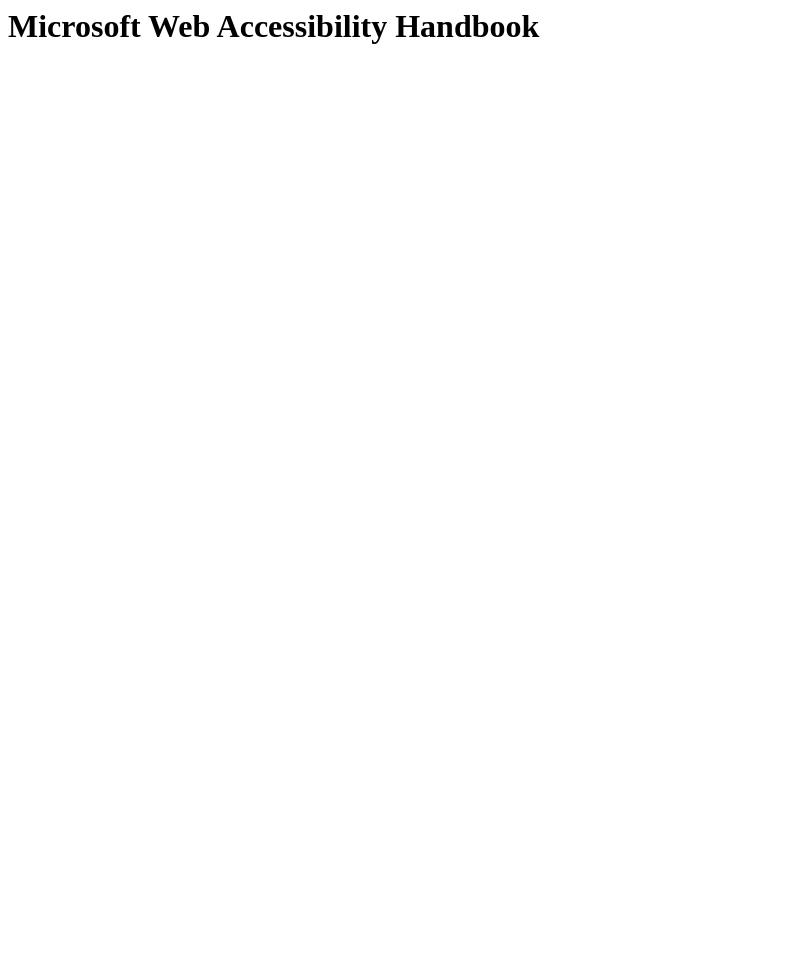
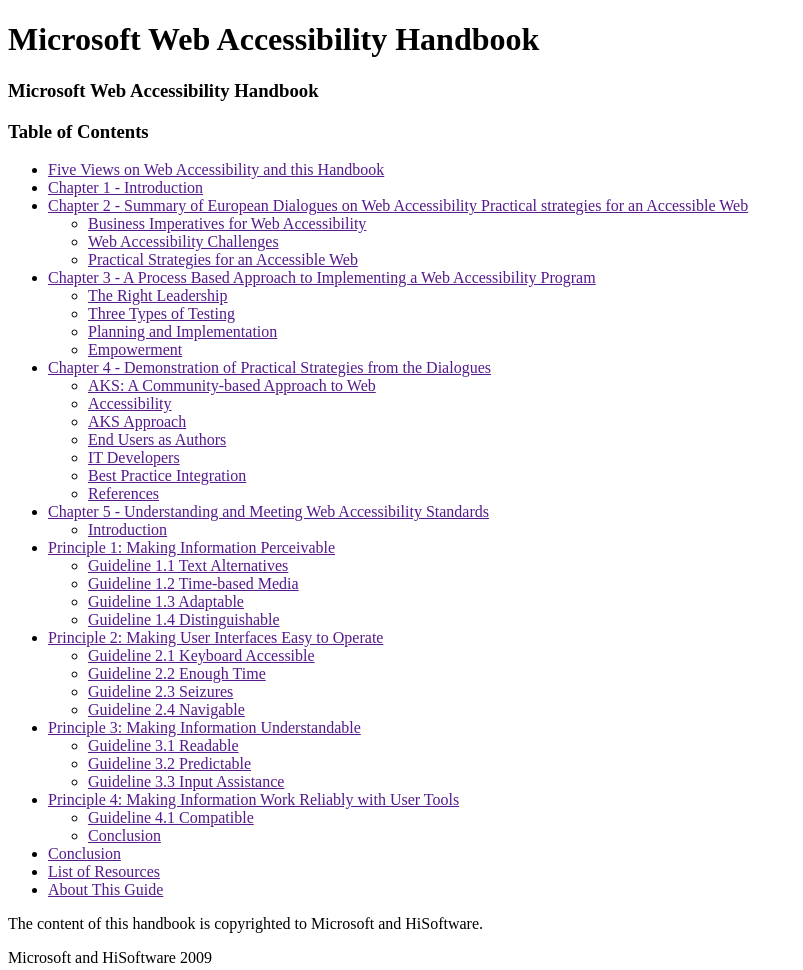
Before and after one commit to jalbertbowden/ms-web-accessibility-handbook, a plain HTML site: page index.html in a window 1280 px wide. Shown: the whole page, without its empty margins (0-803 px from the left). Before the commit the page ends 800 px from the top, so only its background shows below. Drawn offline with Linux system fonts and the light colour scheme.

Commit message:
index
added document template; combined index and toc

```diff
--- a/index.html
+++ b/index.html
@@ -1,2 +1,94 @@
-
-<h1>Microsoft Web Accessibility Handbook</h1>
+<!DOCTYPE html>
+<html lang="en-us">
+  <head>
+    <meta charset="utf-8" />
+    <title>MS Web Accessibility Handbook</title>
+    <meta name="viewport" content="width=device-width; initial-scale=1.0; maximum-scale=1.0;" />
+    <link type="text/css" rel="stylesheet" href="style.css" />
+  </head>
+  <body>
+    <div class="content">
+      <header role="banner"><h1>Microsoft Web Accessibility Handbook</h1></header>
+      <div class="main" role="main">
+        <article role="article">
+          <section role="region">
+            <h1>Microsoft Web Accessibility Handbook</h1>
+          </section>
+          <section role="region">
+            <h1>Table of Contents</h1>
+            <ul class="toc">
+              <li><a href="">Five Views on Web Accessibility and this Handbook</a></li>
+              <li><a href="">Chapter 1 - Introduction</a></li>
+              <li><a href="">Chapter 2 - Summary of European Dialogues on Web Accessibility Practical strategies for an Accessible Web</a>
+                <ul class="toc-sub">
+                  <li><a href="">Business Imperatives for Web Accessibility</a></li>
+                  <li><a href="">Web Accessibility Challenges</a></li>
+                  <li><a href="">Practical Strategies for an Accessible Web</a></li>
+                </ul>
+              </li>
+              <li><a href="">Chapter 3 - A Process Based Approach to Implementing a Web Accessibility Program</a>
+                <ul class="toc-sub">
+                  <li><a href="">The Right Leadership</a></li>
+                  <li><a href="">Three Types of Testing</a></li>
+                  <li><a href="">Planning and Implementation</a></li>
+                  <li><a href="">Empowerment</a></li>
+                </ul>
+              </li>
+              <li><a href="">Chapter 4 - Demonstration of Practical Strategies from the Dialogues</a>
+                <ul class="toc-sub">
+                  <li><a href="">AKS: A Community-based Approach to Web</a></li>
+                  <li><a href="">Accessibility</a></li>
+                  <li><a href="">AKS Approach</a></li>
+                  <li><a href="">End Users as Authors</a></li>
+                  <li><a href="">IT Developers</a></li>
+                  <li><a href="">Best Practice Integration</a></li>
+                  <li><a href="">References</a></li>
+                </ul>
+              </li>
+              <li><a href="">Chapter 5 - Understanding and Meeting Web Accessibility Standards</a>
+                <ul class="toc-sub">
+                  <li><a href="">Introduction</a></li>
+                </ul>
+              </li>
+              <li><a href="">Principle 1: Making Information Perceivable</a>
+                <ul class="toc-sub">
+                  <li><a href="">Guideline 1.1 Text Alternatives</a></li>
+                  <li><a href="">Guideline 1.2 Time-based Media</a></li>
+                  <li><a href="">Guideline 1.3 Adaptable</a></li>
+                  <li><a href="">Guideline 1.4 Distinguishable</a></li>
+                </ul>
+              </li>
+              <li><a href="">Principle 2: Making User Interfaces Easy to Operate</a>
+                <ul class="toc-sub">
+                  <li><a href="">Guideline 2.1 Keyboard Accessible</a></li>
+                  <li><a href="">Guideline 2.2 Enough Time</a></li>
+                  <li><a href="">Guideline 2.3 Seizures</a></li>
+                  <li><a href="">Guideline 2.4 Navigable</a></li>
+                </ul>
+              </li>
+              <li><a href="">Principle 3: Making Information Understandable</a>
+                <ul class="toc-sub">
+                  <li><a href="">Guideline 3.1 Readable</a></li>
+                  <li><a href="">Guideline 3.2 Predictable</a></li>
+                  <li><a href="">Guideline 3.3 Input Assistance</a></li>
+                </ul>
+              </li>
+              <li><a href="">Principle 4: Making Information Work Reliably with User Tools</a>
+                <ul class="toc-sub">
+                  <li><a href="">Guideline 4.1 Compatible</a></li>
+                  <li><a href="">Conclusion</a></li>
+                </ul>
+              </li>
+              <li><a href="">Conclusion</a></li>
+              <li><a href="">List of Resources</a></li>
+              <li><a href="">About This Guide</a></li>
+            </ul>
+            <p>The content of this handbook is copyrighted to Microsoft and HiSoftware.</p>
+            <p>Microsoft and HiSoftware 2009</p>
+          </section>
+        </article>
+        </div>
+      <footer></footer>
+    </div>
+  </body>
+</html>
```
Also changed, not shown: table-of-contents.html (deleted, +0 -71 lines), template.html (added, +21 -0 lines).
